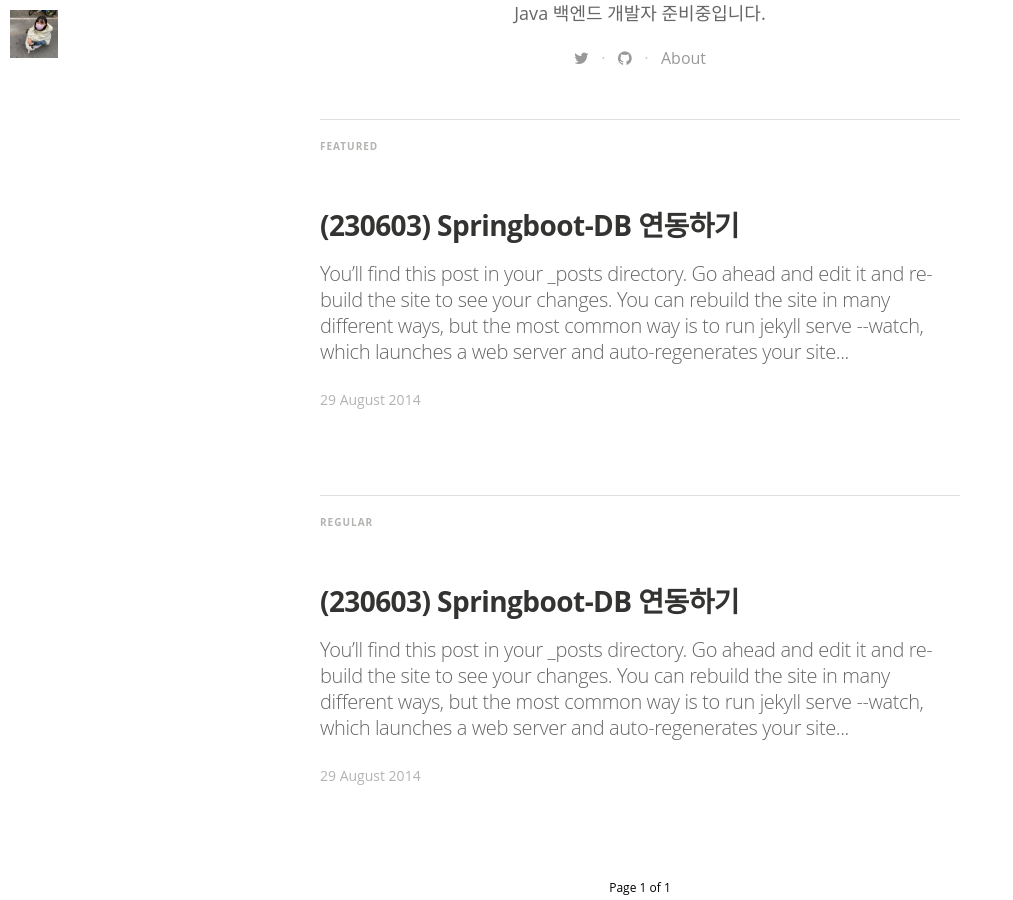
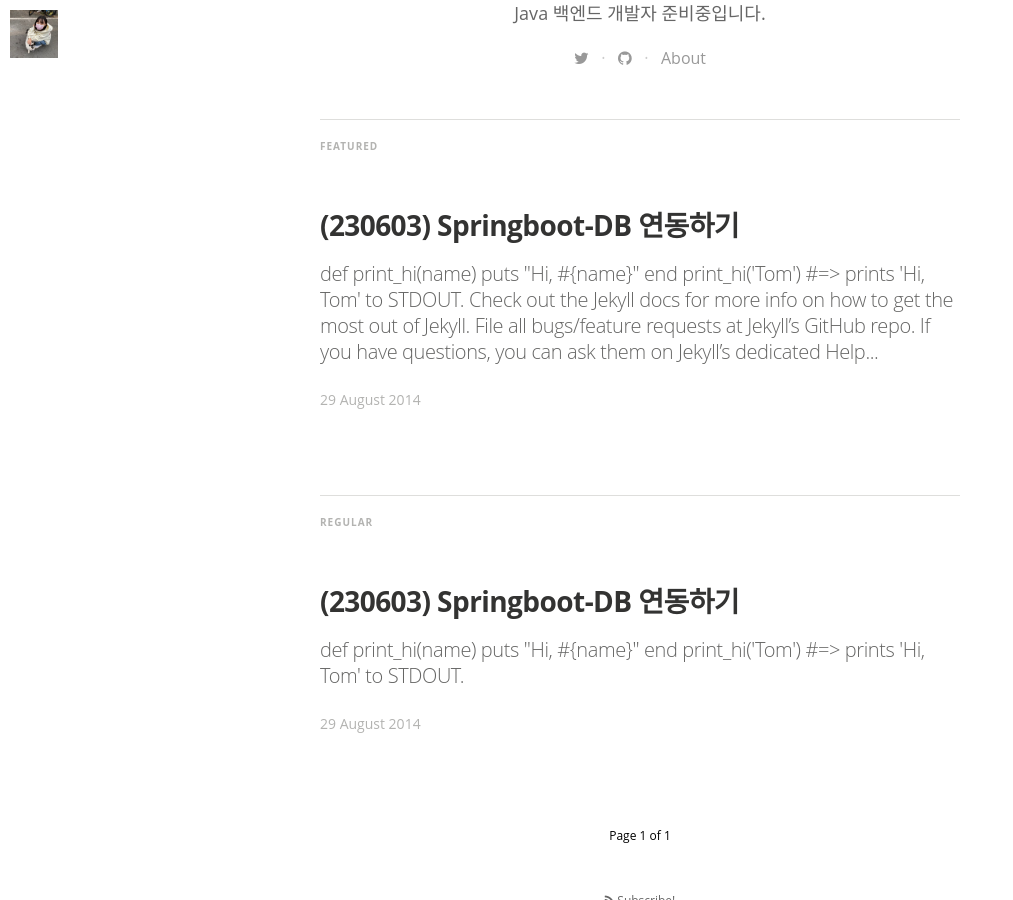
Before and after one commit to hj-keem/hj-keem.github.io, a Jekyll site: the page built from index.html, in a window 1280 px wide and 900 px high, scrolled down 592 px. Shown: the whole window, without its empty margins (0-1013 px from the left). Built offline with Jekyll 4.4.1, drawn with Linux system fonts in a browser that asks for light colours; nearby versions of some CDN libraries; some web fonts are replaced; the list of posts is cut into pages by our own code.

Commit message:
Update 2014-08-29-welcome-to-jekyll.markdown

```diff
--- a/_posts/2014-08-29-welcome-to-jekyll.markdown
+++ b/_posts/2014-08-29-welcome-to-jekyll.markdown
@@ -6,11 +6,7 @@
 tags: featured
 image: /assets/article_images/2014-08-29-welcome-to-jekyll/desktop.JPG
 ---
-You’ll find this post in your `_posts` directory. Go ahead and edit it and re-build the site to see your changes. You can rebuild the site in many different ways, but the most common way is to run `jekyll serve --watch`, which launches a web server and auto-regenerates your site when a file is updated.
 
-To add new posts, simply add a file in the `_posts` directory that follows the convention `YYYY-MM-DD-name-of-post.ext` and includes the necessary front matter. Take a look at the source for this post to get an idea about how it works.
-
-Jekyll also offers powerful support for code snippets:
 
 {% highlight ruby %}
 def print_hi(name)
```
